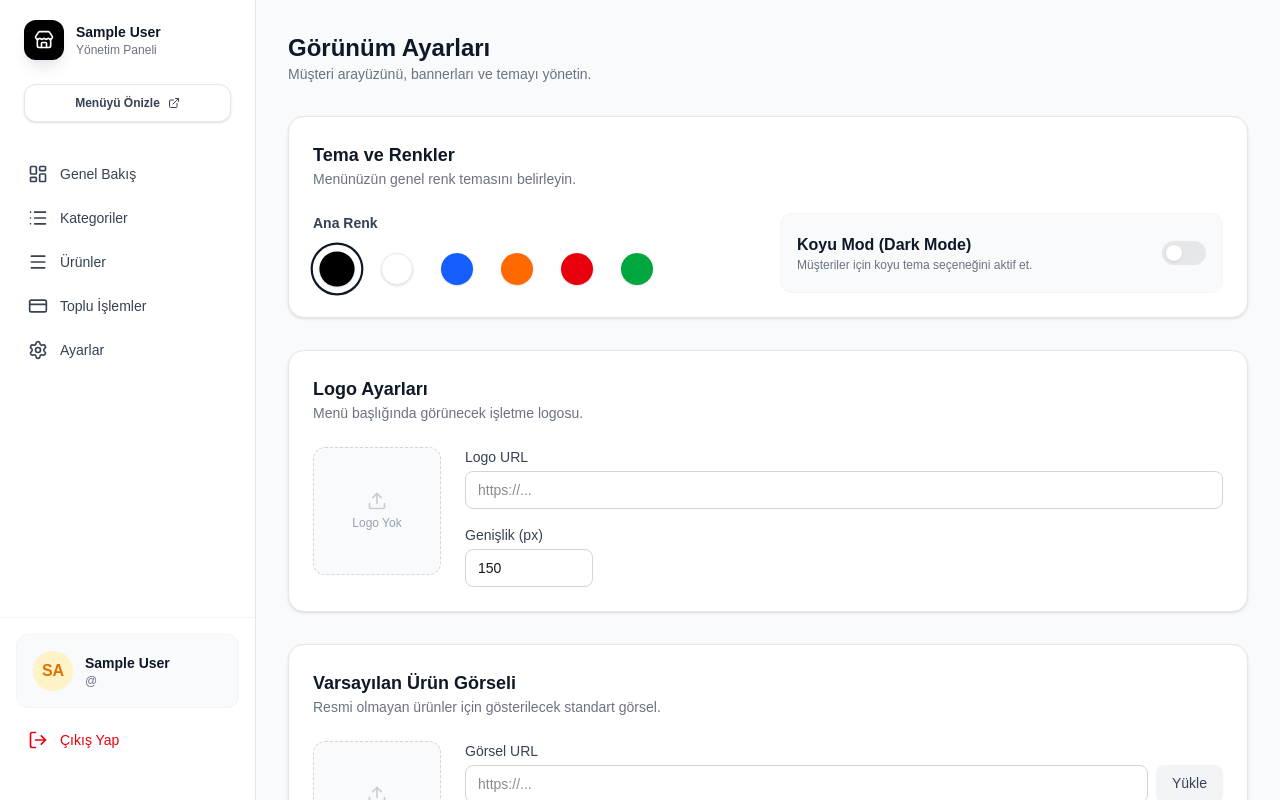
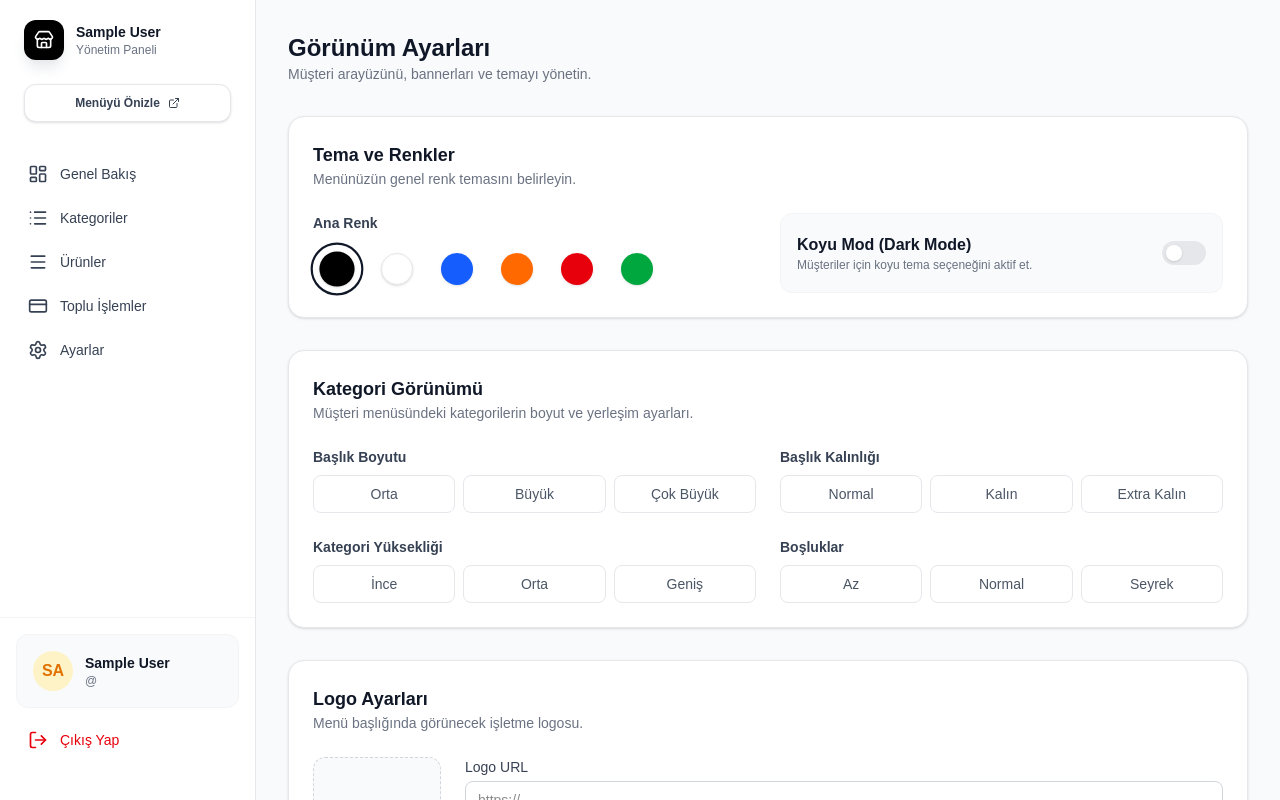
Before and after one commit to gokhanyigit06/qrmenu1, a Next.js app: page /admin/settings in a window 1280 px wide. Shown: the top 800 px of the page. Built offline with nearby package versions, Linux system fonts and the light colour scheme; sample sign-in values are in the browser's storage.

Commit message:
feat: Add configurable category styling settings

```diff
--- a/app/admin/settings/page.tsx
+++ b/app/admin/settings/page.tsx
@@ -117,7 +117,7 @@ export default function SettingsPage() {
         setLocalSettings(prev => ({ ...prev, [key]: !prev[key] }));
     };
 
-    const handleChange = (key: 'bannerUrls' | 'popupUrl' | 'themeColor' | 'logoUrl' | 'logoWidth' | 'defaultProductImage', value: string | string[] | number) => {
+    const handleChange = (key: string, value: string | string[] | number) => {
         setLocalSettings(prev => ({ ...prev, [key]: value }));
     };
 
@@ -201,6 +201,92 @@ export default function SettingsPage() {
                             >
                                 <span className={`inline-block h-4 w-4 transform rounded-full bg-white transition shadow duration-200 ease-in-out ${localSettings.darkMode ? 'translate-x-6' : 'translate-x-1'}`} />
                             </button>
+                        </div>
+                    </div>
+                </div>
+
+                {/* Category Styling Settings */}
+                <div className="rounded-2xl border border-gray-200 bg-white p-6 shadow-sm lg:col-span-2">
+                    <div className="mb-6">
+                        <h3 className="text-lg font-bold text-gray-900">Kategori Görünümü</h3>
+                        <p className="text-sm text-gray-500">Müşteri menüsündeki kategorilerin boyut ve yerleşim ayarları.</p>
+                    </div>
+
+                    <div className="grid gap-6 md:grid-cols-2">
+                        {/* Font Size */}
+                        <div>
+                            <label className="mb-2 block text-sm font-bold text-gray-700">Başlık Boyutu</label>
+                            <div className="flex gap-2">
+                                {['medium', 'large', 'xl'].map((size) => (
+                                    <button
+                                        key={size}
+                                        onClick={() => handleChange('categoryFontSize', size as any)}
+                                        className={`flex-1 rounded-lg border py-2 text-sm font-medium transition-all ${localSettings.categoryFontSize === size
+                                            ? 'bg-gray-900 text-white border-gray-900'
+                                            : 'bg-white text-gray-600 border-gray-200 hover:border-gray-300'
+                                            }`}
+                                    >
+                                        {size === 'medium' ? 'Orta' : size === 'large' ? 'Büyük' : 'Çok Büyük'}
+                                    </button>
+                                ))}
+                            </div>
+                        </div>
+
+                        {/* Font Weight */}
+                        <div>
+                            <label className="mb-2 block text-sm font-bold text-gray-700">Başlık Kalınlığı</label>
+                            <div className="flex gap-2">
+                                {['normal', 'bold', 'black'].map((weight) => (
+                                    <button
+                                        key={weight}
+                                        onClick={() => handleChange('categoryFontWeight', weight as any)}
+                                        className={`flex-1 rounded-lg border py-2 text-sm font-medium transition-all ${localSettings.categoryFontWeight === weight
+                                            ? 'bg-gray-900 text-white border-gray-900'
+                                            : 'bg-white text-gray-600 border-gray-200 hover:border-gray-300'
+                                            }`}
+                                    >
+                                        {weight === 'normal' ? 'Normal' : weight === 'bold' ? 'Kalın' : 'Extra Kalın'}
+                                    </button>
+                                ))}
+                            </div>
+                        </div>
+
+                        {/* Row Height */}
+                        <div>
+                            <label className="mb-2 block text-sm font-bold text-gray-700">Kategori Yüksekliği</label>
+                            <div className="flex gap-2">
+                                {['small', 'medium', 'large'].map((height) => (
+                                    <button
+                                        key={height}
+                                        onClick={() => handleChange('categoryRowHeight', height as any)}
+                                        className={`flex-1 rounded-lg border py-2 text-sm font-medium transition-all ${localSettings.categoryRowHeight === height
+                                            ? 'bg-gray-900 text-white border-gray-900'
+                                            : 'bg-white text-gray-600 border-gray-200 hover:border-gray-300'
+                                            }`}
+                                    >
+                                        {height === 'small' ? 'İnce' : height === 'medium' ? 'Orta' : 'Geniş'}
+                                    </button>
+                                ))}
+                            </div>
+                        </div>
+
+                        {/* Gap */}
+                        <div>
+                            <label className="mb-2 block text-sm font-bold text-gray-700">Boşluklar</label>
+                            <div className="flex gap-2">
+                                {['small', 'medium', 'large'].map((gap) => (
+                                    <button
+                                        key={gap}
+                                        onClick={() => handleChange('categoryGap', gap as any)}
+                                        className={`flex-1 rounded-lg border py-2 text-sm font-medium transition-all ${localSettings.categoryGap === gap
+                                            ? 'bg-gray-900 text-white border-gray-900'
+                                            : 'bg-white text-gray-600 border-gray-200 hover:border-gray-300'
+                                            }`}
+                                    >
+                                        {gap === 'small' ? 'Az' : gap === 'medium' ? 'Normal' : 'Seyrek'}
+                                    </button>
+                                ))}
+                            </div>
                         </div>
                     </div>
                 </div>
--- a/components/CategoryAccordion.tsx
+++ b/components/CategoryAccordion.tsx
@@ -8,6 +8,8 @@ import Image from 'next/image';
 import { useState } from 'react';
 import ProductCard from './ProductCard';
 
+import { useMenu } from '@/lib/store';
+
 interface CategoryAccordionProps {
     categories: Category[];
     products: Product[];
@@ -15,6 +17,8 @@ interface CategoryAccordionProps {
 }
 
 export default function CategoryAccordion({ categories, products, language }: CategoryAccordionProps) {
+    const { settings } = useMenu();
+
     // Track open state for the active category (only one can be open at a time).
     const [activeCategoryId, setActiveCategoryId] = useState<string | null>(() => {
         if (categories.length > 0) {
@@ -27,8 +31,38 @@ export default function CategoryAccordion({ categories, products, language }: Ca
         setActiveCategoryId(prev => (prev === id ? null : id));
     };
 
+    // Styling Maps
+    const gapMap = {
+        small: 'space-y-2',
+        medium: 'space-y-4',
+        large: 'space-y-8'
+    };
+
+    const heightMap = {
+        small: 'h-20',
+        medium: 'h-28',
+        large: 'h-40'
+    };
+
+    const fontSizeMap = {
+        medium: 'text-xl',
+        large: 'text-3xl',
+        xl: 'text-5xl'
+    };
+
+    const fontWeightMap = {
+        normal: 'font-medium',
+        bold: 'font-bold',
+        black: 'font-black'
+    };
+
+    const currentGap = gapMap[settings.categoryGap || 'medium'];
+    const currentHeight = heightMap[settings.categoryRowHeight || 'medium'];
+    const currentFontSize = fontSizeMap[settings.categoryFontSize || 'large'];
+    const currentFontWeight = fontWeightMap[settings.categoryFontWeight || 'black'];
+
     return (
-        <div className="space-y-4">
+        <div className={currentGap}>
             {categories.map((category) => {
                 const categoryProducts = products.filter(p => p.categoryId === category.id);
                 const isOpen = activeCategoryId === category.id;
@@ -45,7 +79,7 @@ export default function CategoryAccordion({ categories, products, language }: Ca
                         {/* Accordion Header / Trigger */}
                         <button
                             onClick={() => toggleCategory(category.id)}
-                            className="relative flex h-28 w-full items-center overflow-hidden text-left"
+                            className={`relative flex ${currentHeight} w-full items-center overflow-hidden text-left`}
                         >
                             {/* Background Image */}
                             <div className="absolute inset-0 z-0">
@@ -69,7 +103,7 @@ export default function CategoryAccordion({ categories, products, language }: Ca
                             <div className="relative z-10 flex w-full items-center justify-between px-6">
                                 <div className="space-y-1">
                                     <div className="flex items-center gap-2">
-                                        <h3 className="text-2xl font-black text-white drop-shadow-md tracking-tight">
+                                        <h3 className={`${currentFontSize} ${currentFontWeight} text-white drop-shadow-md tracking-tight`}>
                                             {displayName}
                                         </h3>
                                         {category.badge && (
--- a/lib/data.ts
+++ b/lib/data.ts
@@ -62,6 +62,10 @@ export interface SiteSettings {
   siteName?: string;
   siteDescription?: string;
   defaultProductImage?: string;
+  categoryFontSize?: 'medium' | 'large' | 'xl';
+  categoryFontWeight?: 'normal' | 'bold' | 'black';
+  categoryRowHeight?: 'small' | 'medium' | 'large';
+  categoryGap?: 'small' | 'medium' | 'large';
 }
 
 export const defaultSettings: SiteSettings = {
--- a/lib/services.ts
+++ b/lib/services.ts
@@ -274,7 +274,11 @@ export async function getSettings(restaurantId: string) {
         popupUrl: data.popup_url,
         logoUrl: data.logo_url,
         logoWidth: data.logo_width,
-        defaultProductImage: data.default_product_image
+        defaultProductImage: data.default_product_image,
+        categoryFontSize: data.category_font_size || 'large',
+        categoryFontWeight: data.category_font_weight || 'black',
+        categoryRowHeight: data.category_row_height || 'medium',
+        categoryGap: data.category_gap || 'medium'
     } as SiteSettings;
 }
 
@@ -289,6 +293,10 @@ export async function updateSettings(restaurantId: string, settings: Partial<Sit
     if (settings.logoUrl !== undefined) dbUpdates.logo_url = settings.logoUrl;
     if (settings.logoWidth !== undefined) dbUpdates.logo_width = settings.logoWidth;
     if (settings.defaultProductImage !== undefined) dbUpdates.default_product_image = settings.defaultProductImage;
+    if (settings.categoryFontSize !== undefined) dbUpdates.category_font_size = settings.categoryFontSize;
+    if (settings.categoryFontWeight !== undefined) dbUpdates.category_font_weight = settings.categoryFontWeight;
+    if (settings.categoryRowHeight !== undefined) dbUpdates.category_row_height = settings.categoryRowHeight;
+    if (settings.categoryGap !== undefined) dbUpdates.category_gap = settings.categoryGap;
 
     const { error } = await supabase.from('settings').update(dbUpdates).eq('restaurant_id', restaurantId);
     if (error) throw error;
```
Also changed, not shown: migration_helper.js (added, +54 -0 lines), 1 other file (tests, documents, lock files or other folders).
